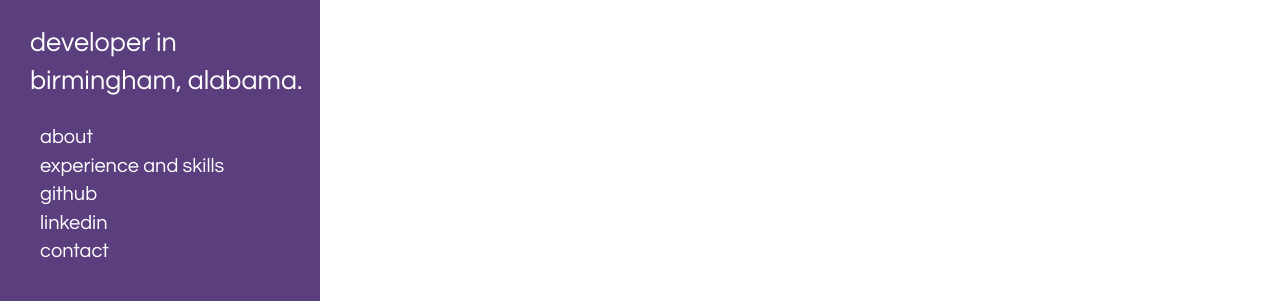
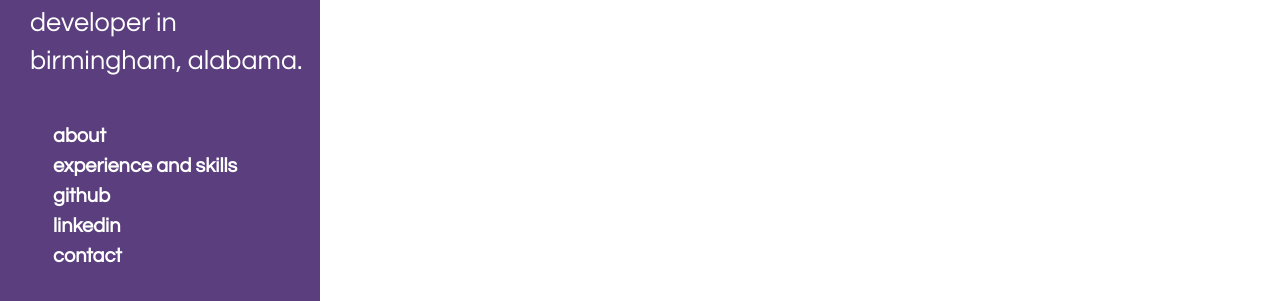
Before and after one commit to AmyLeighEddins/amyeddins, a website: page public/index.html in a window 1280 px wide. Shown: the part 499-800 px from the top of the page. Drawn offline with Linux system fonts and the light colour scheme.

Commit message:
Added viewport and changed padding

```diff
--- a/public/css/style.css
+++ b/public/css/style.css
@@ -18,22 +18,24 @@
   font-family: "Elephant";
   bottom:0;
   position:absolute;
-  padding-bottom: 260px;
+  padding-bottom: 270px;
 }
 .sidebar .description {
   bottom:0;
   position:absolute;
-  padding-bottom: 225px;
+  padding-bottom: 260px;
   font-size: 27px;
 }
 .sidebar .pages {
   color: white;
   bottom:0;
+  font-weight: bold;
   position:absolute;
   padding-top: 30px;
-  padding-bottom: 35px;
+  padding-bottom: 30px;
   font-size: 20px;
-  padding-left: 10px;
+  line-height: 1.5em;
+  padding-left: 23px;
 }
 .sidebar .pages :link {
   color: white;
@@ -130,10 +132,10 @@
 
 @media (min-width: 1200px) {
   .sidebar .title {
-    padding-bottom: 305px;
+    padding-bottom: 325px;
   }
   .sidebar .description {
-    padding-bottom: 200px;
+    padding-bottom: 220px;
   }
   .mobile-toggle {
     display: none;
@@ -145,7 +147,7 @@
 
 @media (min-width: 1334px) {
   .sidebar .title {
-    padding-bottom: 280px;
+    padding-bottom: 290px;
   }
   .mobile-toggle {
     display: none;
--- a/public/index.html
+++ b/public/index.html
@@ -7,6 +7,7 @@
     <script type="text/javascript" src="js/angular.min.js"></script>
     <script type="text/javascript" src="js/angular-route.min.js"></script>
     <script type="text/javascript" src="js/app.js"></script>
+    <meta name="viewport" content="width=device-width, initial-scale=1">
   </head>
 
   <body>
```
